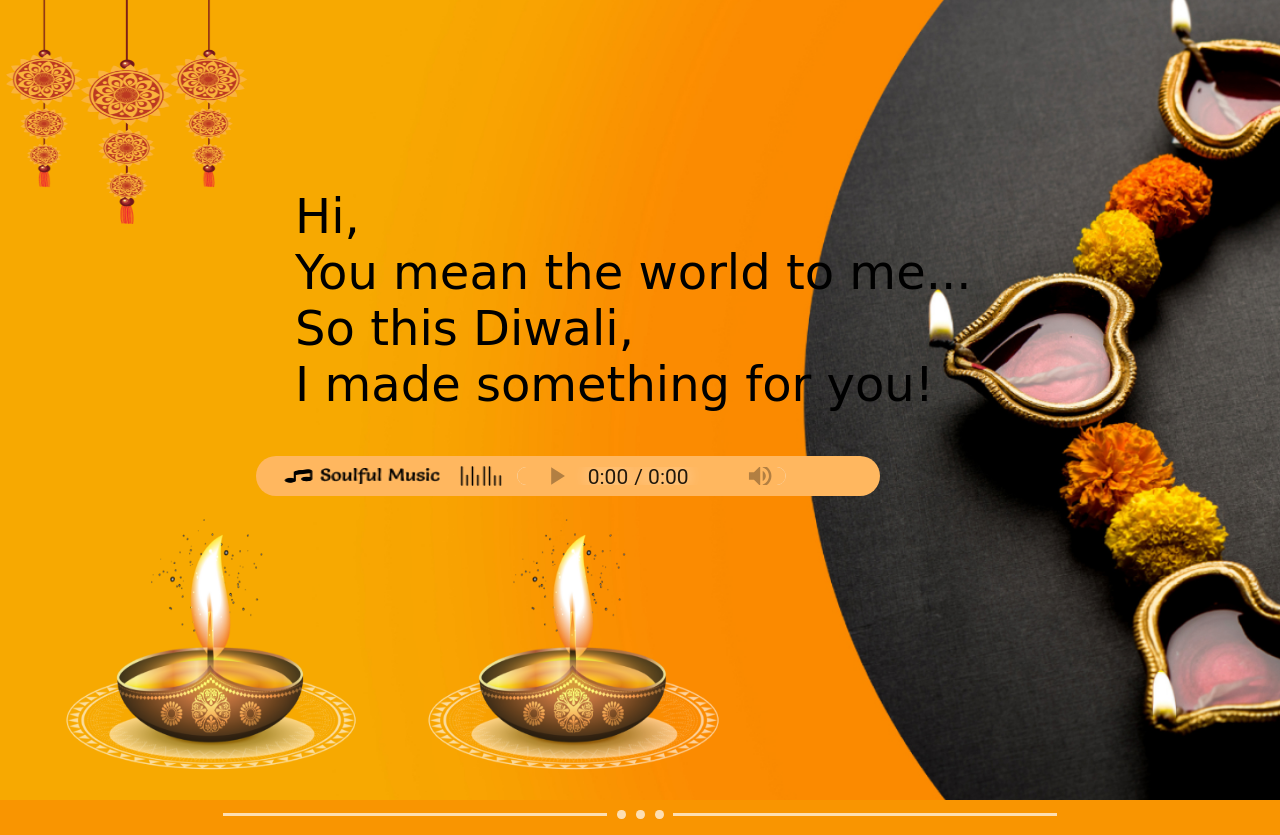
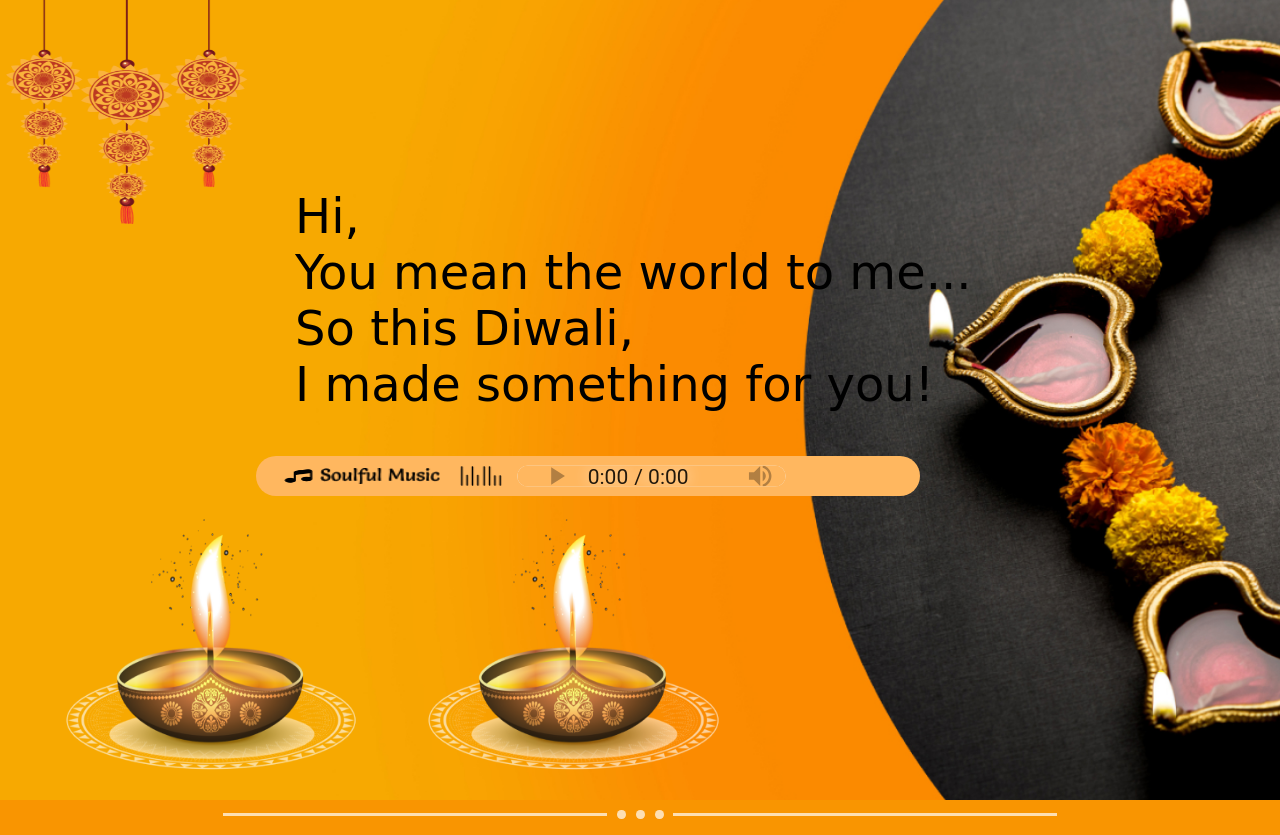
Before and after one commit to 1234bk/diwali, a plain HTML site: page index.html in a window 1280 px wide. Shown: the top 835 px of the page. Drawn offline with Linux system fonts and the light colour scheme; a web font is replaced by a local one.

Commit message:
Update diwali.css

```diff
--- a/diwali.css
+++ b/diwali.css
@@ -39,7 +39,7 @@ body {
     align-items: center;
     justify-content: start;
     background-color: #ffb75f;
-    width: 75vh;
+    width: 80vh;
     border-radius: 45px;
     margin-left: 32vh;
     margin-top: 0vh;
@@ -76,7 +76,7 @@ audio::-webkit-media-controls-panel {
     border: none;
     width: 14vw;
     color: black;
-    height: 1.5vh;
+    height: 1.7vh;
      margin-left: 4vh;
     padding-left: 0vh;
     transform: scale(1.5);
```
